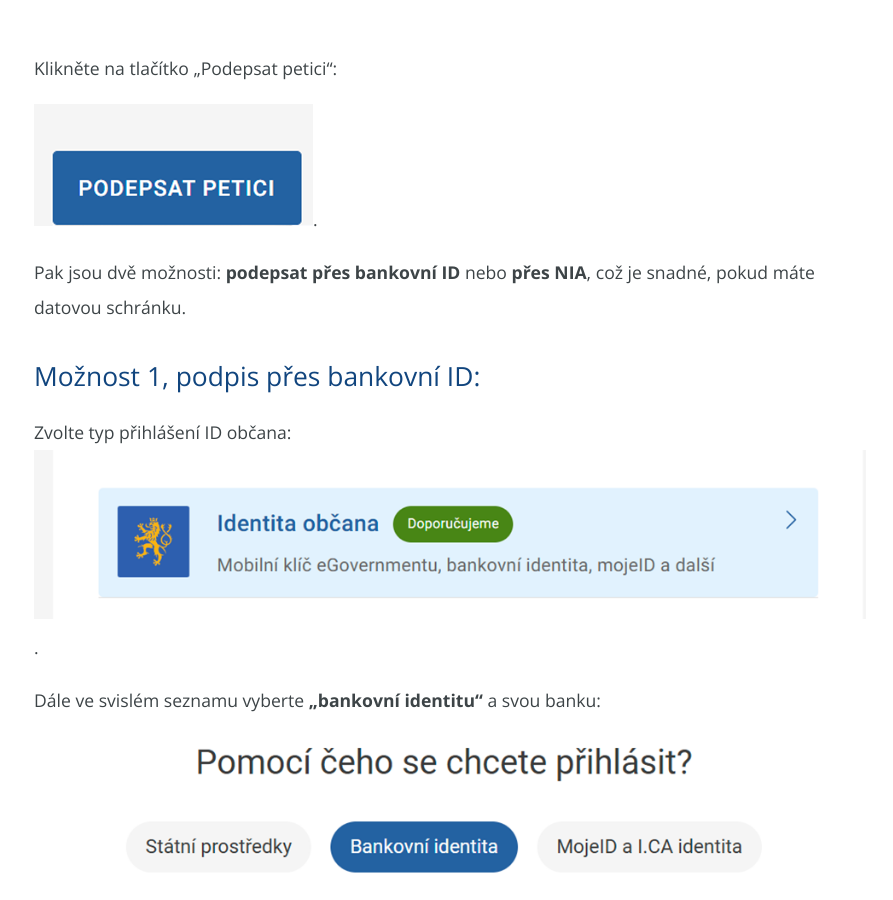
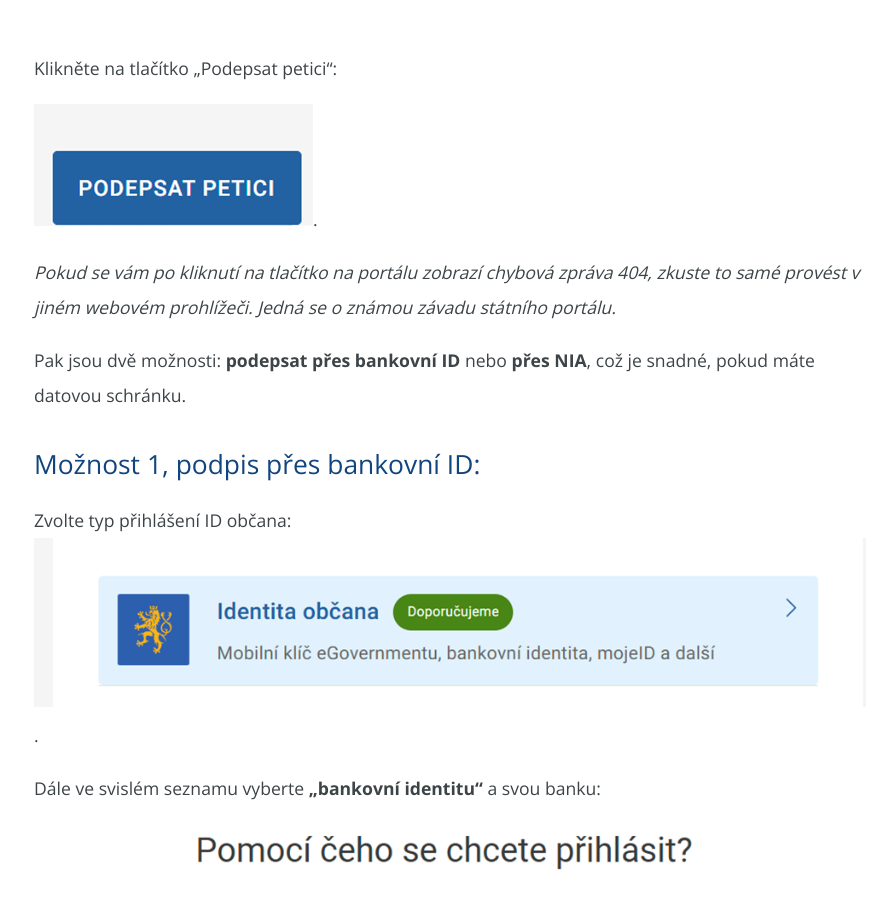
Before and after one commit to thewulf7/jsmelide, a Jekyll site: the page built from govcz.md, in a window 1280 px wide and 900 px high, scrolled down 917 px. Shown: the whole window, without its empty margins (190-1083 px from the left). Built offline with Jekyll 4.4.1, drawn with Linux system fonts in a browser that asks for light colours; comment, search, counter and statistics services are not loaded.

Commit message:
Update govcz.md

```diff
--- a/govcz.md
+++ b/govcz.md
@@ -17,6 +17,8 @@
 Klikněte na tlačítko „Podepsat petici“:
 
 ![](assets/images/govcz1.png).
+
+_Pokud se vám po kliknutí na tlačítko na portálu zobrazí chybová zpráva 404, zkuste to samé provést v jiném webovém prohlížeči. Jedná se o známou závadu státního portálu._
 
 Pak jsou dvě možnosti: **podepsat přes bankovní ID** nebo **přes NIA**, což je snadné, pokud máte datovou schránku.
 
```
